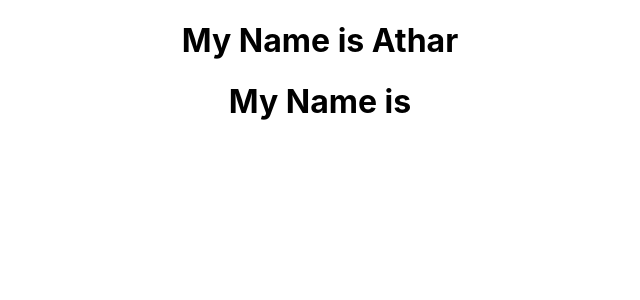
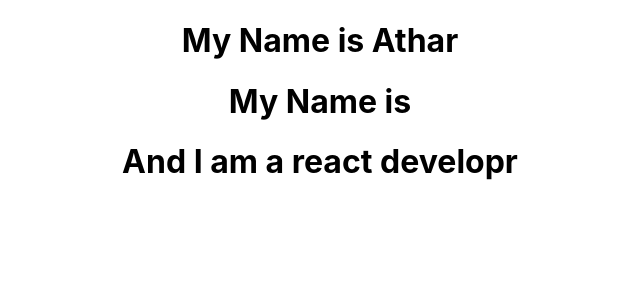
Before and after one commit to AtharLaique/ReactBasics, a React (Create React App) app: page / in a window 1280 px wide. Shown: the top 300 px of the page, without its empty margins (320-960 px from the left). Built offline with nearby package versions, Linux system fonts and the light colour scheme.

Commit message:
Received html using children property in class component

```diff
--- a/src/Props.jsx
+++ b/src/Props.jsx
@@ -15,7 +15,11 @@ class Props extends Component{
         return(
         <div>
             {/* Received Props here*/}
-            <h1>My Name is {this.props.name}</h1></div>
+            <h1>My Name is {this.props.name}</h1>
+             {/* props.children*/}
+             {this.props.children}
+            </div>
+
         )
     }
 }
```
